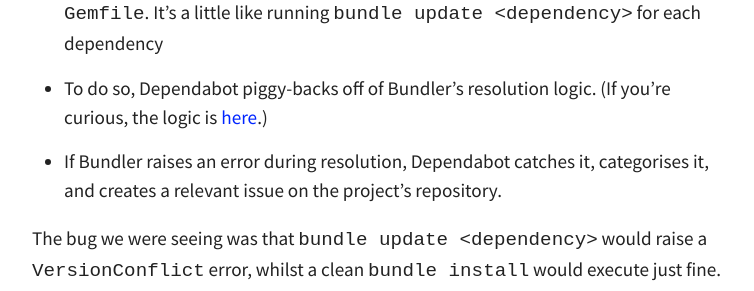
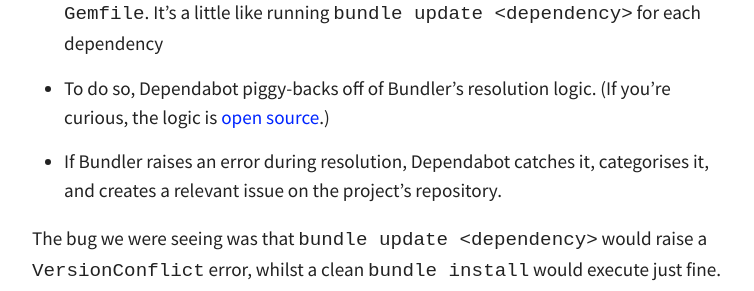
Before and after one commit to desenvolvedorIcotrade/App.bot, a Jekyll site: the page built from blog/_posts/2017-08-03-improving-dependency-resolution-in-bundler.md, in a window 1280 px wide and 900 px high, scrolled down 424 px. Shown: the part 155-446 px from the top of the window, without its empty margins (258-1012 px from the left). Built offline with Jekyll 4.4.1, drawn with Linux system fonts in a browser that asks for light colours; nearby versions of some CDN libraries.

Commit message:
Better link

```diff
--- a/blog/_posts/2017-08-03-improving-dependency-resolution-in-bundler.md
+++ b/blog/_posts/2017-08-03-improving-dependency-resolution-in-bundler.md
@@ -21,7 +21,7 @@
 project's `Gemfile`. It's a little like running `bundle update <dependency>` for
 each dependency
 - To do so, Dependabot piggy-backs off of Bundler's resolution logic. (If you're
-curious, the logic is [here][dependabot-resolution].)
+curious, the logic is [open source][dependabot-resolution].)
 - If Bundler raises an error during resolution,  Dependabot catches it,
 categorises it, and creates a relevant issue on the project's repository.
 
```
